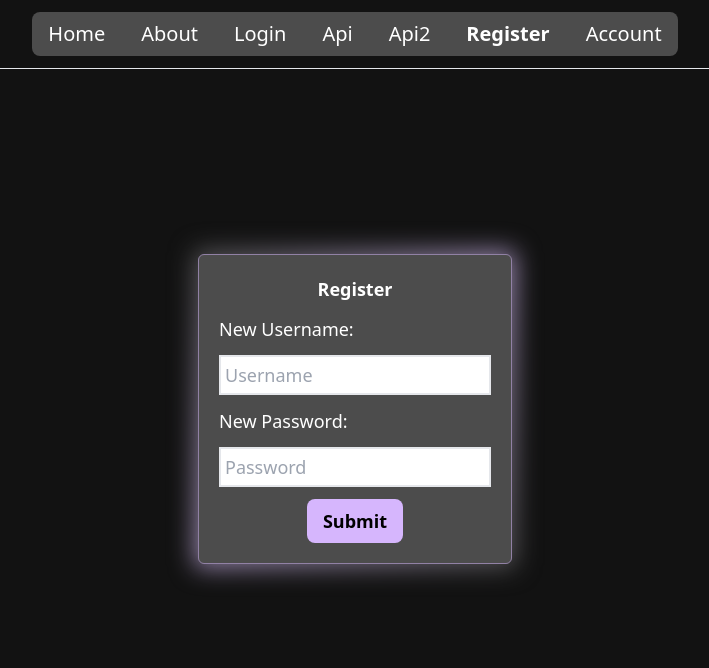
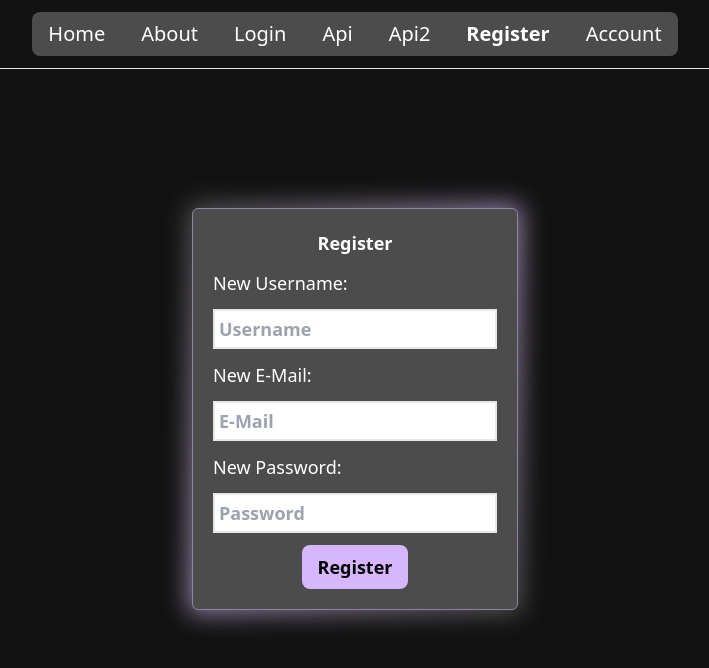
Before and after one commit to Patal-Ciberseguranca/ciber-front, a React (Vite) app: page /register in a window 1280 px wide. Shown: the top 668 px of the page, without its empty margins (285-994 px from the left). Built offline with nearby package versions, Linux system fonts and the light colour scheme.

Commit message:
Better Login & Register

```diff
--- a/src/routes/login.index.lazy.tsx
+++ b/src/routes/login.index.lazy.tsx
@@ -26,7 +26,6 @@ function Login() {
             <div className=" w-fit p-5 border-none border-2 rounded-lg space-y-3 text-lg justify-center">
               <h2 className="flex justify-center font-bold">Login</h2>
               <label className="block">Username: </label>
-
               <input
                 type="text"
                 placeholder="Username"
--- a/src/routes/register.index.lazy.tsx
+++ b/src/routes/register.index.lazy.tsx
@@ -1,10 +1,22 @@
-import { createLazyFileRoute } from '@tanstack/react-router'
+import { createLazyFileRoute } from '@tanstack/react-router';
+import { useState } from 'react';
 
 export const Route = createLazyFileRoute('/register/')({
   component: Register,
 });
 
-function Register(){
+function Register() {
+  const [username, setUsername] = useState('');
+  const [email, setEmail] = useState('');
+  const [password, setPassword] = useState('');
+
+  const TryRegister = async () => {
+    if (username == "" || email == "" || password == "") {
+      return false;
+    }
+    return true;
+  };
+
   return (
     <div className="flex items-center justify-center h-[calc(100vh-120px)] ">
       {' '}
@@ -12,10 +24,7 @@ function Register(){
       <div className="flex p-2 content-center justify-center ">
         <div className="relative">
           <div className="border border-blend rounded-md bg-primary relative text-white z-20">
-            <form
-              action="post"
-              className=" w-fit p-5 border-none border-2 rounded-lg space-y-3 text-lg justify-center"
-            >
+            <div className=" w-fit p-5 border-none border-2 rounded-lg space-y-3 text-lg justify-center">
               <h2 className="flex justify-center font-bold">Register</h2>
               <label htmlFor="UserLogin" className="block">
                 New Username:{' '}
@@ -25,7 +34,24 @@ function Register(){
                 type="text"
                 id="UserLogin"
                 placeholder="Username"
-                className="border-solid border-2 p-1"
+                className="border-solid border-2 p-1 font-bold text-black"
+                onChange={(e) => {
+                  setUsername(e.target.value);
+                }}
+              />
+              {/* <br /> */}
+              <label htmlFor="EmailLogin" className="block">
+                New E-Mail:{' '}
+              </label>
+              {/* <br /> */}
+              <input
+                type="text"
+                id="EmailLogin"
+                placeholder="E-Mail"
+                className="border-solid border-2 p-1 font-bold text-black"
+                onChange={(e) => {
+                  setEmail(e.target.value);
+                }}
               />
               {/* <br /> */}
               <label htmlFor="PassLogin" className="block">
@@ -33,18 +59,20 @@ function Register(){
               </label>
               {/* <br className=''/> */}
               <input
-                type="text"
+                type="password"
                 id="PassLogin"
                 placeholder="Password"
-                className="border-solid border-2 p-1"
+                className="border-solid border-2 p-1 font-bold text-black"
+                onChange={(e) => {
+                  setPassword(e.target.value);
+                }}
               />
               <br />
-              <input
-                type="submit"
-                value="Submit"
-                className="cursor-pointer justify-center content-center block mx-auto mt-3 bg-secondary  font-bold py-2 px-4 rounded-lg text-black "
-              ></input>
-            </form>
+              <button
+                onClick={TryRegister}
+                className="cursor-pointer justify-center content-center block mx-auto mt-3 bg-secondary font-bold py-2 px-4 rounded-lg text-black"
+              >Register</button>
+            </div>
           </div>
           <div className="absolute -inset-1 rounded-md blur-md bg-gradient-to-br from-primary via-blend to-primary z-10"></div>
         </div>
```
